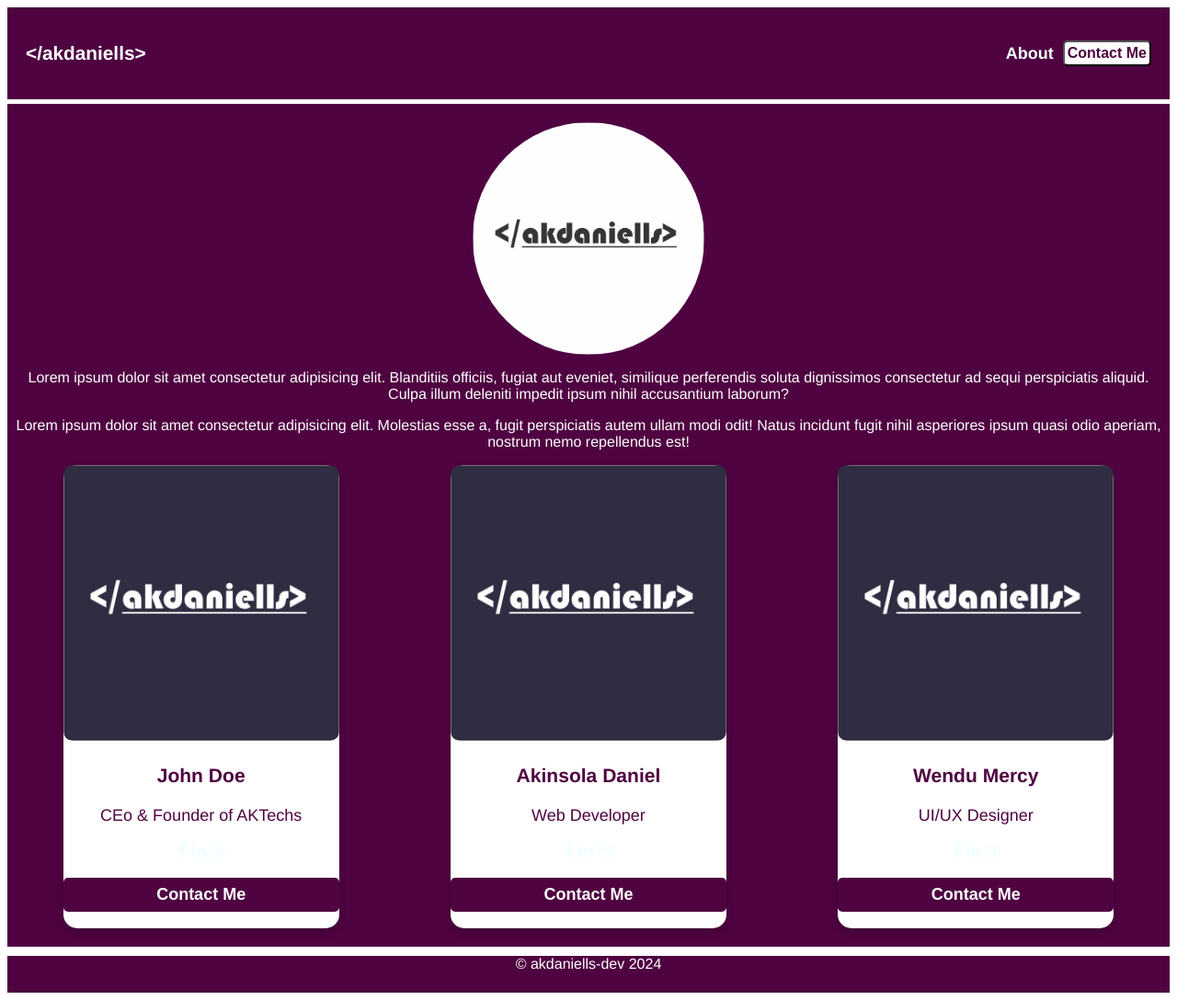
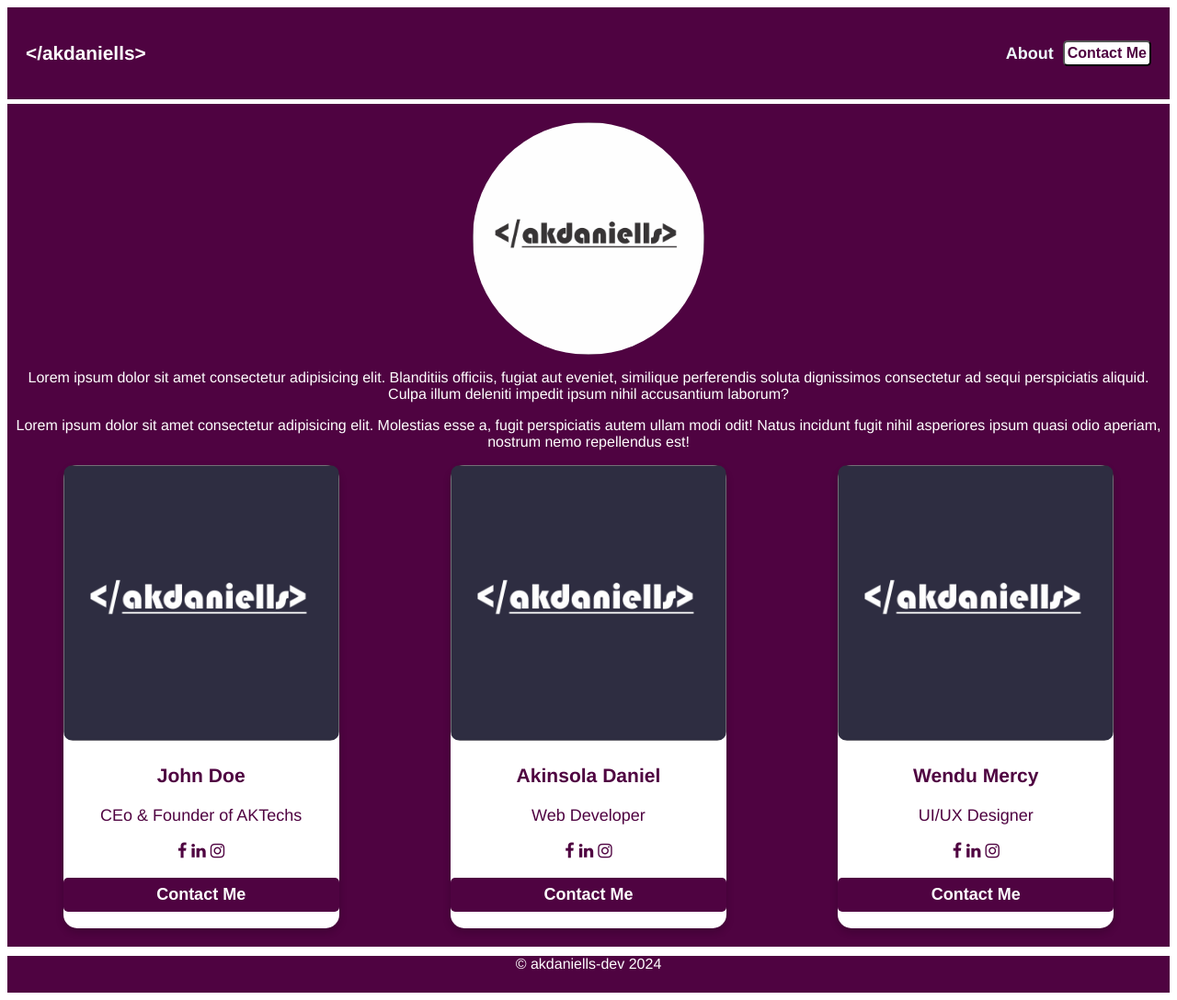
Before and after one commit to Akd-ai/Akd-ai.github.io, a plain HTML site: page index.html in a window 1280 px wide. Shown: the whole page at 92% size. Drawn offline with Linux system fonts and the light colour scheme.

Commit message:
edit font awesome styles

```diff
--- a/index.html
+++ b/index.html
@@ -45,27 +45,27 @@
                     <img src="images/profile-logo-dark-blue-bg.png" alt="john" width="100%" class="cards-img">
                     <h3>John Doe</h3>
                     <p class="title">CEo & Founder of AKTechs</p>
-                    <a href="#"><i class="fa fa-facebook"></i></a>
-                    <a href="#"><i class="fa fa-linkedin"></i></a>
-                    <a href="#"><i class="fa fa-instagram"></i></a>
+                    <a href="#"><i class="fa fa-facebook font-i"></i></a>
+                    <a href="#"><i class="fa fa-linkedin font-i"></i></a>
+                    <a href="#"><i class="fa fa-instagram font-i"></i></a>
                     <p><button class="card-btn">Contact Me</button></p>
                 </div>
                 <div class=" cardS card2">
                     <img src="images/profile-logo-dark-blue-bg.png" alt="john" width="100%" class="cards-img">
                     <h3>Akinsola Daniel</h3>
                     <p class="title">Web Developer</p>
-                    <a href="#"><i class="fa fa-facebook"></i></a>
-                    <a href="#"><i class="fa fa-linkedin"></i></a>
-                    <a href="#"><i class="fa fa-instagram"></i></a>
+                    <a href="#"><i class="fa fa-facebook font-i"></i></a>
+                    <a href="#"><i class="fa fa-linkedin font-i"></i></a>
+                    <a href="#"><i class="fa fa-instagram font-i"></i></a>
                     <p><button class="card-btn">Contact Me</button></p>
                 </div>
                 <div class="cardS card3">
                     <img src="images/profile-logo-dark-blue-bg.png" alt="john" width="100%" class="cards-img">
                     <h3>Wendu Mercy</h3>
                     <p class="title">UI/UX Designer</p>
-                    <a href="#"><i class="fa fa-facebook"></i></a>
-                    <a href="#"><i class="fa fa-linkedin"></i></a>
-                    <a href="#"><i class="fa fa-instagram"></i></a>
+                    <a href="#"><i class="fa fa-facebook font-i"></i></a>
+                    <a href="#"><i class="fa fa-linkedin font-i"></i></a>
+                    <a href="#"><i class="fa fa-instagram font-i"></i></a>
                     <p><button class="card-btn">Contact Me</button></p>
                 </div>
             </div>
--- a/style.css
+++ b/style.css
@@ -88,10 +88,6 @@ button:hover {
   background-color: var(--offwhite-shade);
 }
 
-.showhamburger {
-    display: block;
-}
-
 .main-card {
   background-color: var(--secondary-purple);
   /* margin: auto; */
@@ -139,6 +135,19 @@ button:hover {
   border-collapse: collapse;
   border: none;
   border-radius: 10px;
+}
+
+.font-i {
+    font-size: 16;
+    color: var(--secondary-purple);
+    background-color: none;
+
+}
+.font-i:hover {
+    font-size: 16;
+    color: var(--primary-white);
+    background-color: none;
+
 }
 
 button.card-btn {
```
